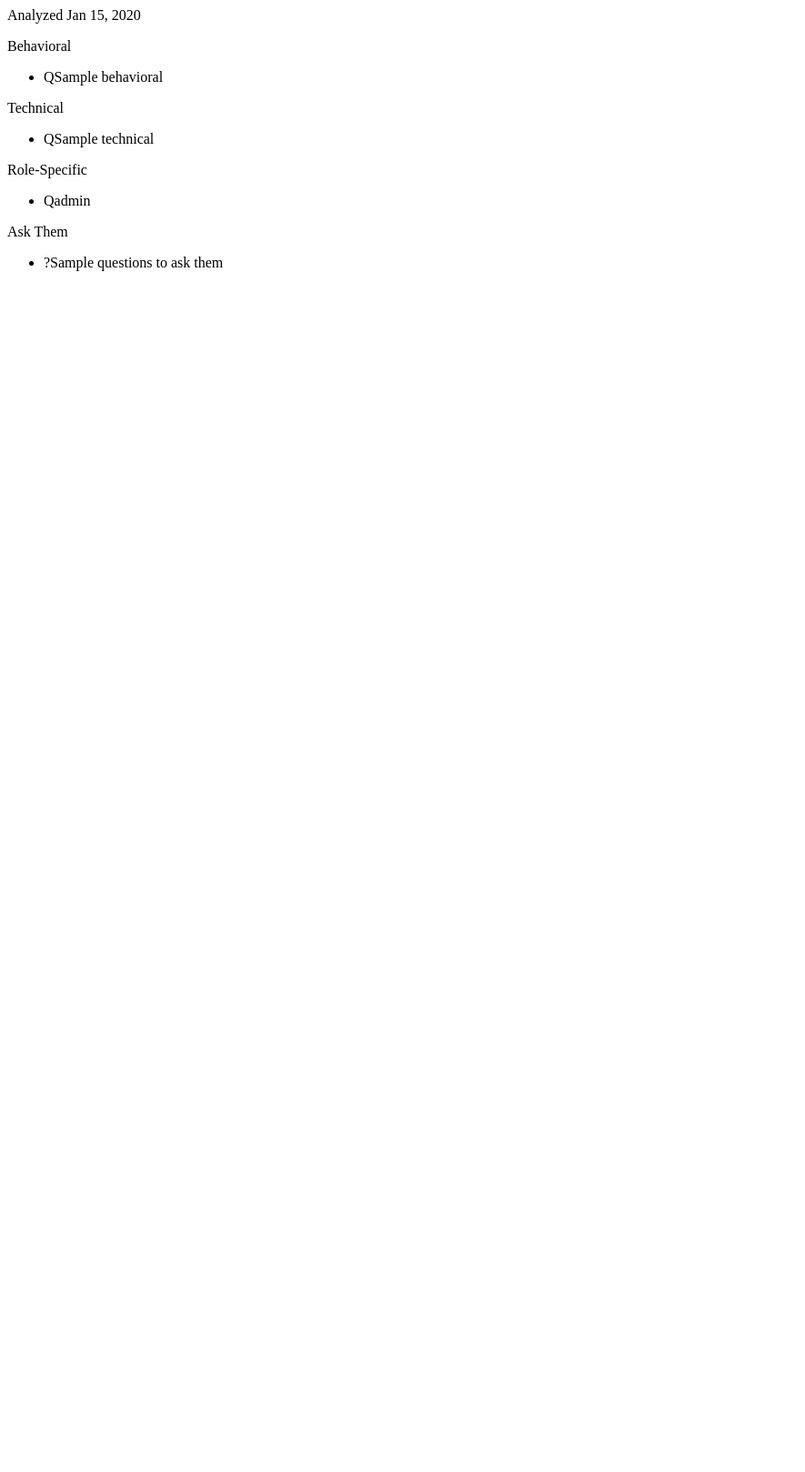
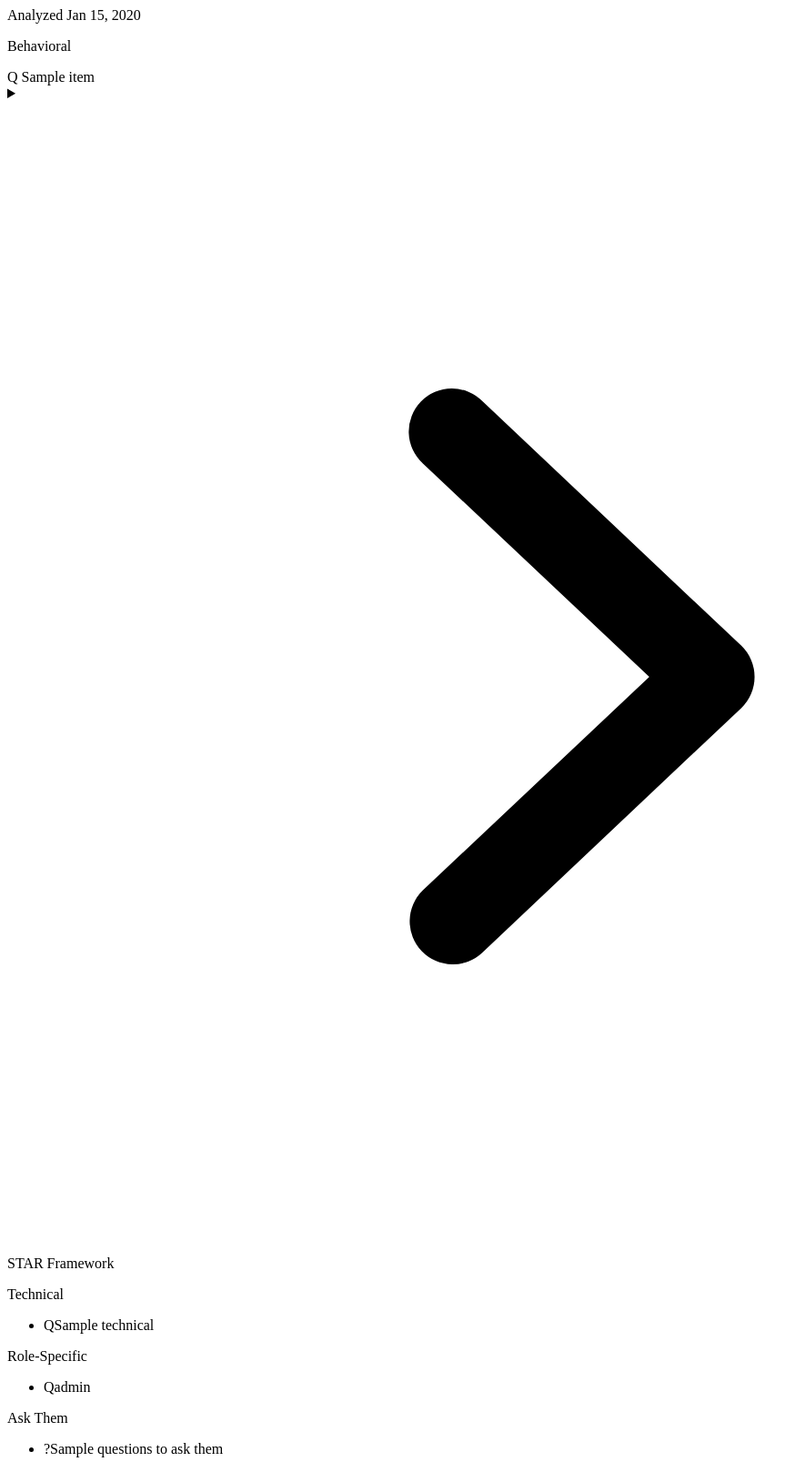
Before and after one commit to Tyler-Carter/job-tracker, a Flask app: template templates/applications/_ai_result_interview.html in a window 1280 px wide. Shown: the whole page at 91% size, without its empty margins (0-885 px from the left). Before the commit the page ends 298 px from the top, so only its background shows below. Run offline with Flask 3, Linux system fonts and the light colour scheme; the template is opened without the code that fills it: most values are stand-ins (such as "Sample title", 1, 10 or a date in 2020).

Commit message:
Updated analytics layout.

```diff
--- a/templates/applications/_ai_result_interview.html
+++ b/templates/applications/_ai_result_interview.html
@@ -5,16 +5,56 @@
     <p class="text-xs text-gray-400 dark:text-gray-500 mb-3">Analyzed {{ cached_at.strftime('%b %d, %Y') }}</p>
   {% endif %}
 
+  {# ── Behavioral — handles v1.0 (string list) and v1.1 (object list with STAR) ── #}
   {% if result.behavioral %}
     <div class="mb-4">
       <p class="text-xs font-medium text-gray-500 dark:text-gray-400 uppercase tracking-wide mb-1.5">Behavioral</p>
-      <ul class="space-y-1.5">
-        {% for q in result.behavioral %}
-          <li class="text-xs text-gray-600 dark:text-gray-400 flex gap-1.5">
-            <span class="text-gray-300 dark:text-gray-600 flex-shrink-0">Q</span>{{ q }}
-          </li>
+      <div class="space-y-2">
+        {% for item in result.behavioral %}
+          {% if item is string %}
+            {# v1.0 cached result — plain string #}
+            <div class="flex gap-1.5">
+              <span class="text-gray-300 dark:text-gray-600 flex-shrink-0 text-xs">Q</span>
+              <span class="text-xs text-gray-600 dark:text-gray-400">{{ item }}</span>
+            </div>
+          {% else %}
+            {# v1.1 — object with question + star_outline #}
+            <div>
+              <div class="flex gap-1.5 mb-1">
+                <span class="text-gray-300 dark:text-gray-600 flex-shrink-0 text-xs">Q</span>
+                <span class="text-xs text-gray-600 dark:text-gray-400 font-medium">{{ item.question }}</span>
+              </div>
+              {% if item.star_outline %}
+                <details class="ml-4">
+                  <summary class="text-xs text-violet-500 dark:text-violet-400 cursor-pointer
+                                  hover:text-violet-700 dark:hover:text-violet-300 select-none list-none
+                                  inline-flex items-center gap-1 mb-1">
+                    <svg class="w-3 h-3" xmlns="http://www.w3.org/2000/svg" viewBox="0 0 20 20" fill="currentColor">
+                      <path fill-rule="evenodd"
+                        d="M7.21 14.77a.75.75 0 01.02-1.06L11.168 10 7.23 6.29a.75.75 0 111.04-1.08l4.5 4.25a.75.75 0 010 1.08l-4.5 4.25a.75.75 0 01-1.06-.02z"
+                        clip-rule="evenodd" />
+                    </svg>
+                    STAR Framework
+                  </summary>
+                  <div class="mt-1.5 pl-3 border-l-2 border-violet-200 dark:border-violet-800 space-y-1.5">
+                    {% for field in ['situation', 'task', 'action', 'result'] %}
+                      {% if item.star_outline[field] %}
+                        <div>
+                          <span class="text-xs font-bold text-violet-600 dark:text-violet-400 uppercase">
+                            {{ field[0] }}
+                          </span>
+                          <span class="text-xs text-gray-400 dark:text-gray-500"> — </span>
+                          <span class="text-xs text-gray-500 dark:text-gray-400">{{ item.star_outline[field] }}</span>
+                        </div>
+                      {% endif %}
+                    {% endfor %}
+                  </div>
+                </details>
+              {% endif %}
+            </div>
+          {% endif %}
         {% endfor %}
-      </ul>
+      </div>
     </div>
   {% endif %}
 
```
